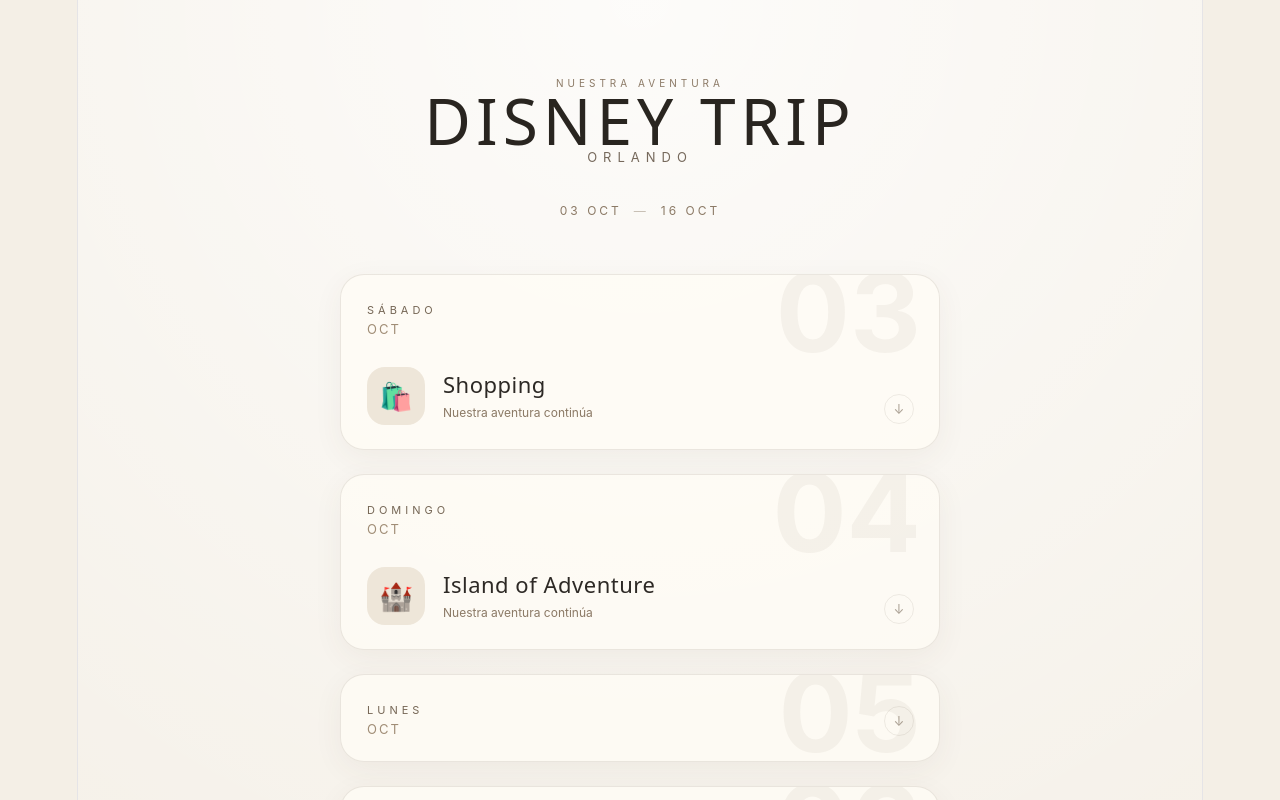
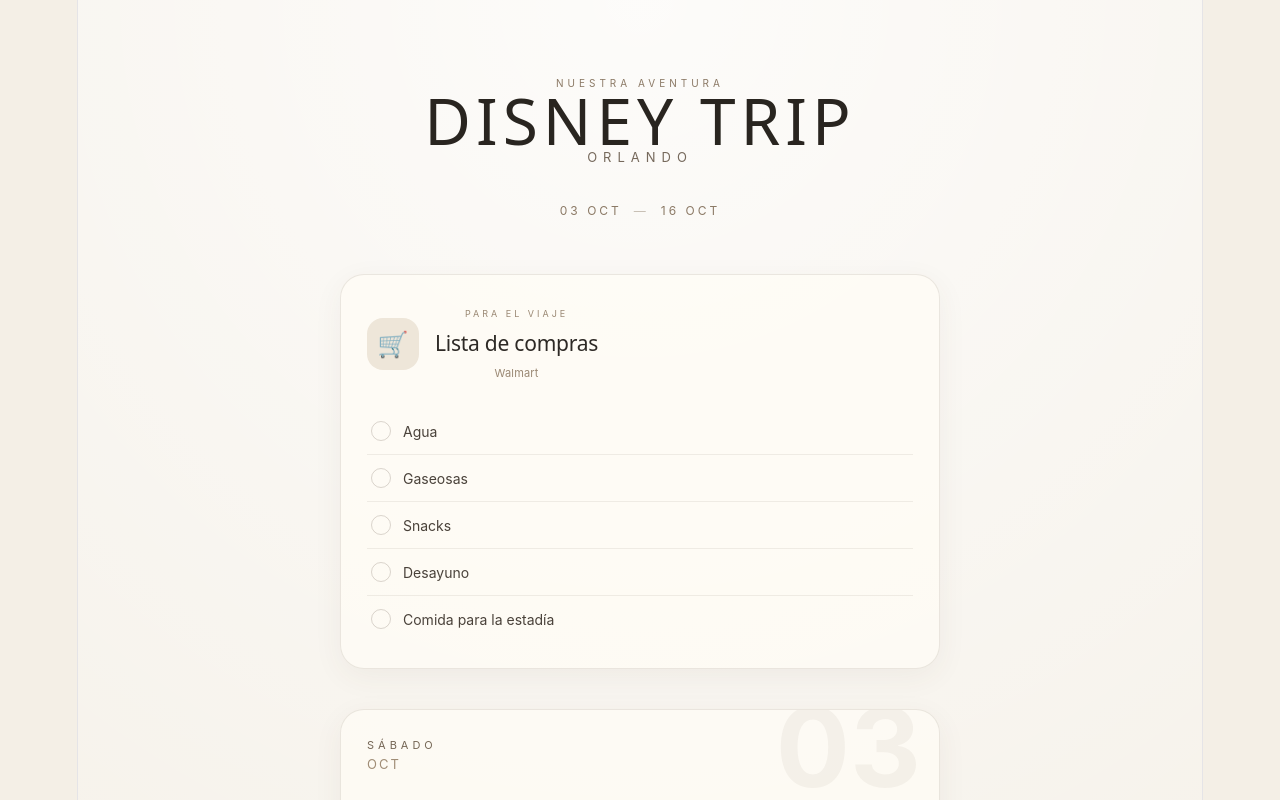
Before and after one commit to SantiJavaOK/ViajeDisney2026, a React (Vite) app: page / in a window 1280 px wide. Shown: the top 800 px of the page. Built offline with nearby package versions, Linux system fonts and the light colour scheme.

Commit message:
Se suben cambios

```diff
--- a/src/App.jsx
+++ b/src/App.jsx
@@ -1,12 +1,14 @@
 import Header from "./components/Header";
 import TripCalendar from "./components/TripCalendar";
 import TripMap from "./components/TripMap";
+import ShoppingList from "./components/ShoppingList";
 import "./App.css";
 
 function App() {
   return (
     <div className="app">
       <Header />
+      <ShoppingList />
       <TripCalendar />
       <TripMap />
     </div>
--- /dev/null
+++ b/src/components/ShoppingList.css
@@ -0,0 +1,146 @@
+.shopping-list {
+  width: min(100% - 32px, 600px);
+  margin: 0 auto 40px;
+
+  padding: 26px;
+
+  border: 1px solid rgba(91, 76, 60, 0.12);
+  border-radius: 24px;
+
+  background: rgba(255, 252, 246, 0.72);
+
+  box-shadow:
+    0 8px 30px rgba(80, 65, 45, 0.06);
+}
+
+/* =========================
+   HEADER
+========================= */
+
+.shopping-header {
+  display: flex;
+  align-items: center;
+
+  gap: 16px;
+
+  margin-bottom: 22px;
+}
+
+.shopping-icon {
+  display: flex;
+  align-items: center;
+  justify-content: center;
+
+  width: 52px;
+  height: 52px;
+
+  border-radius: 16px;
+
+  background: #eee6d9;
+
+  font-size: 25px;
+
+  flex-shrink: 0;
+}
+
+.shopping-subtitle {
+  margin: 0 0 4px;
+
+  font-size: 9px;
+  letter-spacing: 3px;
+
+  color: #9a8873;
+}
+
+.shopping-header h2 {
+  margin: 0;
+
+  font-size: 21px;
+  font-weight: 400;
+
+  color: #2d2925;
+}
+
+.shopping-location {
+  margin: 4px 0 0;
+
+  font-size: 11px;
+
+  color: #9a8873;
+}
+
+/* =========================
+   ITEMS
+========================= */
+
+.shopping-items {
+  display: flex;
+  flex-direction: column;
+}
+
+.shopping-item {
+  display: flex;
+  align-items: center;
+
+  width: 100%;
+
+  padding: 13px 4px;
+
+  border: none;
+  border-bottom: 1px solid rgba(91, 76, 60, 0.09);
+
+  background: transparent;
+
+  color: #4a423a;
+
+  text-align: left;
+
+  cursor: pointer;
+
+  font-family: inherit;
+  font-size: 14px;
+
+  transition:
+    opacity 0.2s ease,
+    padding-left 0.2s ease;
+}
+
+.shopping-item:last-child {
+  border-bottom: none;
+}
+
+.shopping-item:hover {
+  padding-left: 6px;
+}
+
+/* =========================
+   CHECKBOX
+========================= */
+
+.shopping-checkbox {
+  display: flex;
+  align-items: center;
+  justify-content: center;
+
+  width: 20px;
+  height: 20px;
+
+  margin-right: 12px;
+
+  border: 1px solid rgba(91, 76, 60, 0.22);
+  border-radius: 50%;
+
+  color: #8d7658;
+
+  font-size: 12px;
+
+  flex-shrink: 0;
+}
+
+.shopping-item.checked {
+  opacity: 0.45;
+}
+
+.shopping-item.checked .shopping-name {
+  text-decoration: line-through;
+}
--- /dev/null
+++ b/src/components/ShoppingList.jsx
@@ -0,0 +1,69 @@
+import { useState } from "react";
+import shoppingList from "../data/shoppingList.json";
+import "./ShoppingList.css";
+
+function ShoppingList() {
+  const [items, setItems] = useState(shoppingList.items);
+
+  const toggleItem = (index) => {
+    setItems((currentItems) =>
+      currentItems.map((item, i) =>
+        i === index
+          ? { ...item, checked: !item.checked }
+          : item
+      )
+    );
+  };
+
+  return (
+    <section className="shopping-list">
+
+      <div className="shopping-header">
+
+        <div className="shopping-icon">
+          🛒
+        </div>
+
+        <div>
+          <p className="shopping-subtitle">
+            PARA EL VIAJE
+          </p>
+
+          <h2>{shoppingList.title}</h2>
+
+          <p className="shopping-location">
+            {shoppingList.location}
+          </p>
+        </div>
+
+      </div>
+
+      <div className="shopping-items">
+
+        {items.map((item, index) => (
+          <button
+            key={index}
+            className={`shopping-item ${
+              item.checked ? "checked" : ""
+            }`}
+            onClick={() => toggleItem(index)}
+          >
+
+            <span className="shopping-checkbox">
+              {item.checked ? "✓" : ""}
+            </span>
+
+            <span className="shopping-name">
+              {item.name}
+            </span>
+
+          </button>
+        ))}
+
+      </div>
+
+    </section>
+  );
+}
+
+export default ShoppingList;
--- /dev/null
+++ b/src/data/shoppingList.json
@@ -0,0 +1,27 @@
+{
+  "title": "Lista de compras",
+  "location": "Walmart",
+  "icon": "🛒",
+  "items": [
+    {
+      "name": "Agua",
+      "checked": false
+    },
+    {
+      "name": "Gaseosas",
+      "checked": false
+    },
+    {
+      "name": "Snacks",
+      "checked": false
+    },
+    {
+      "name": "Desayuno",
+      "checked": false
+    },
+    {
+      "name": "Comida para la estadía",
+      "checked": false
+    }
+  ]
+}
```
